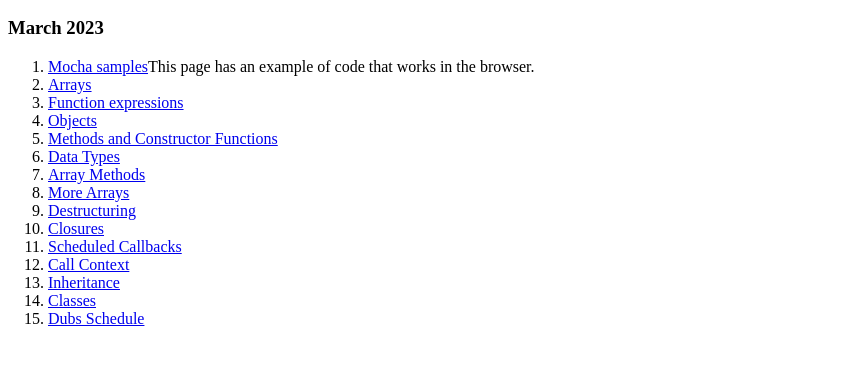
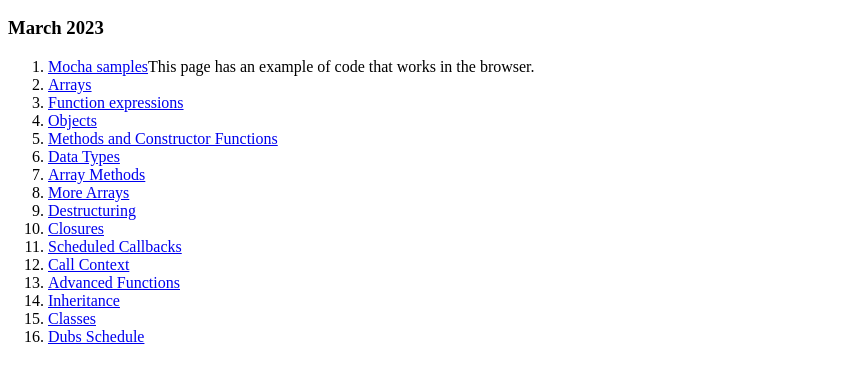
Before and after one commit to samueldesalegn/samueldesalegn.github.io, a plain HTML site: page index.html in a window 1280 px wide. Shown: the part 96-476 px from the top of the page, without its empty margins (0-857 px from the left). Drawn offline with Linux system fonts and the light colour scheme.

Commit message:
adding html sections

```diff
--- a/index.html
+++ b/index.html
@@ -19,6 +19,7 @@
 		<li><a target="_blank" href="d32closures/index.html">Closures</a></li>
 		<li><a target="_blank" href="d33scheduledCallbacks/index.html">Scheduled Callbacks</a></li>
 		<li><a target="_blank" href="d34callContext/index.html">Call Context</a></li>
+		<li><a target="_blank" href="d35AdvFuncExercises/index.html">Advanced Functions</a></li>
 		<li><a target="_blank" href="d41inheritance/index.html">Inheritance</a></li>
 		<li><a target="_blank" href="d42class/index.html">Classes</a></li>
 		<li><a target="_blank" href="2018dubsSchedule.htm">Dubs Schedule</a></li>
```
